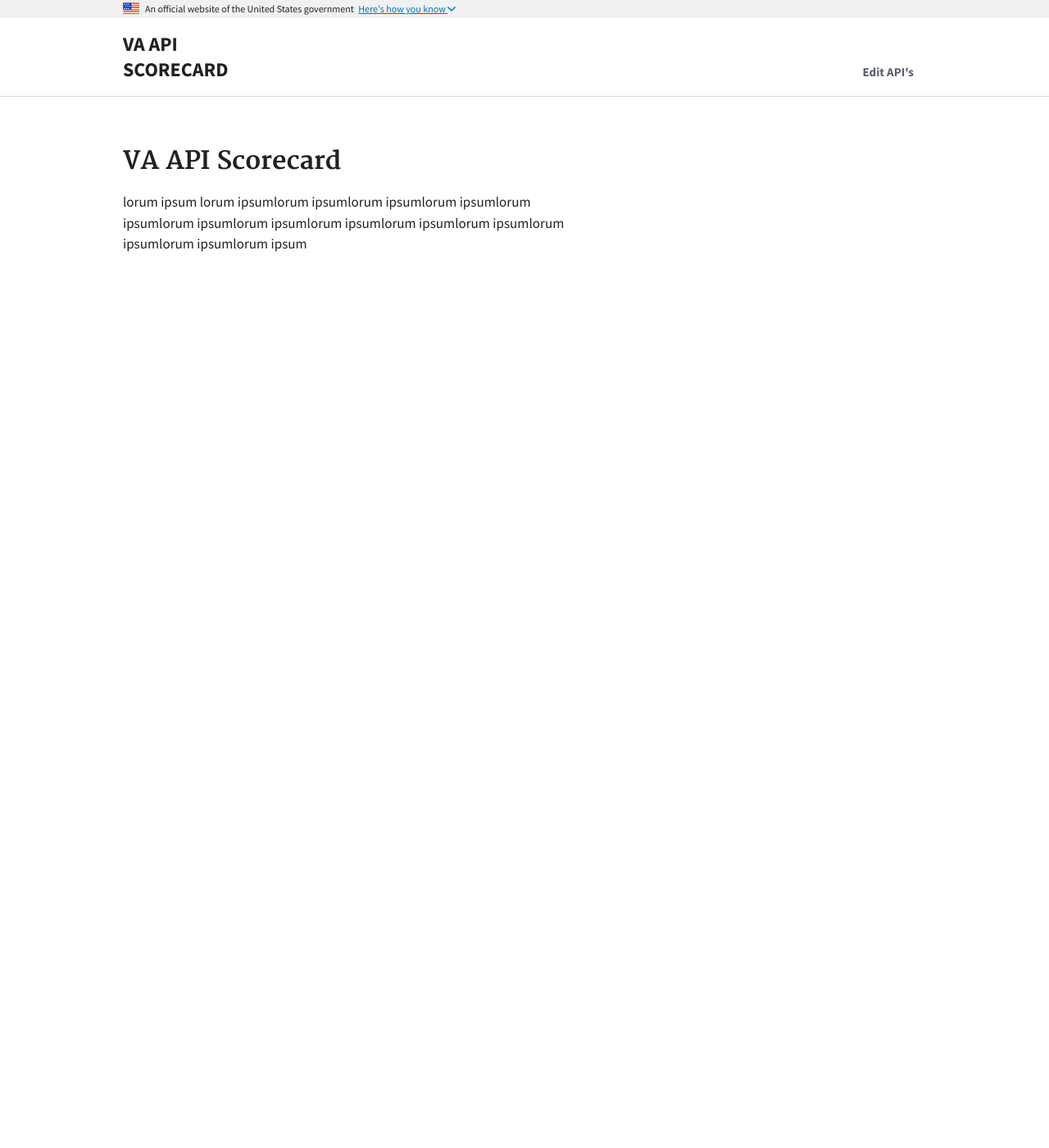
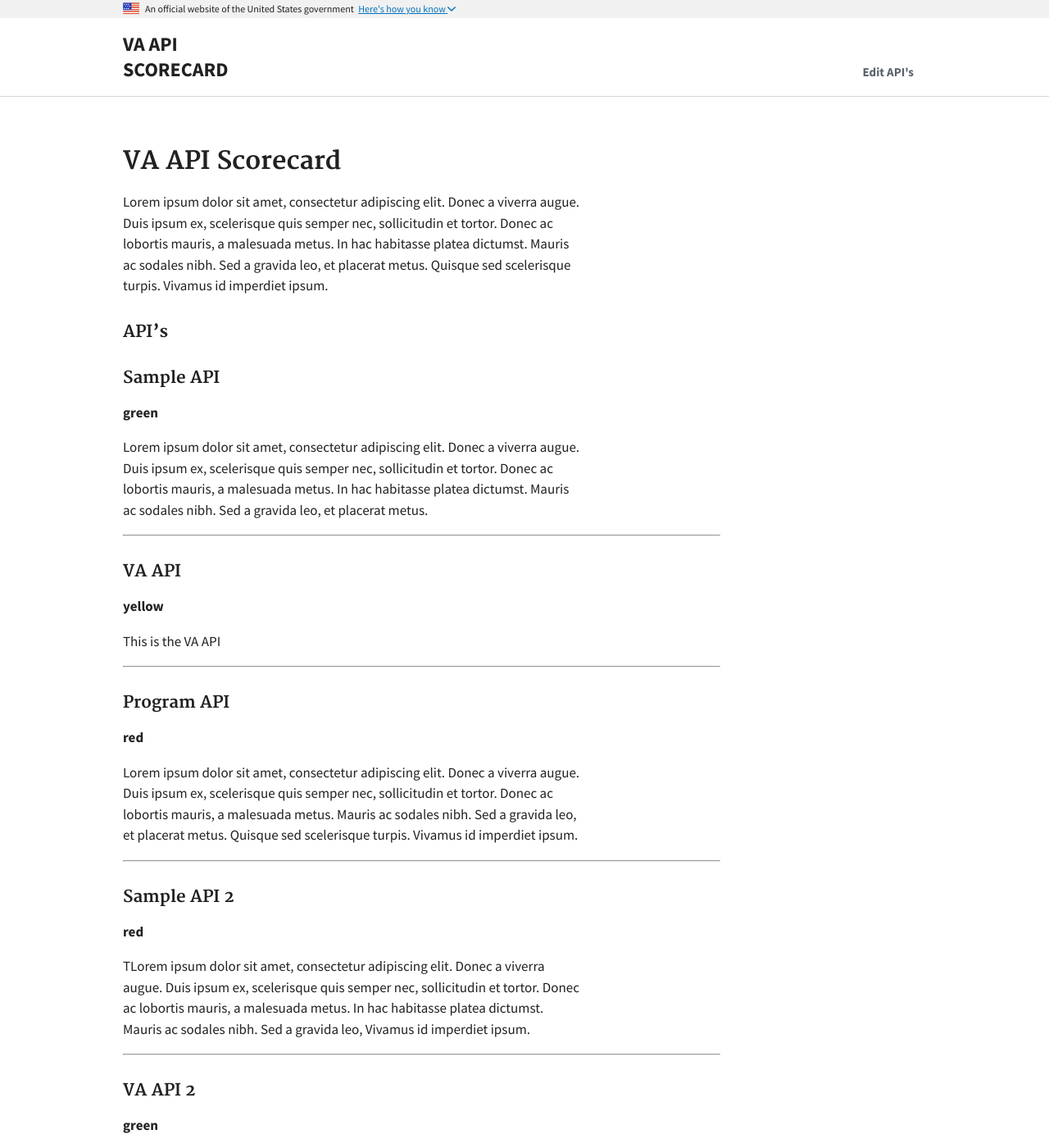
Before and after one commit to department-of-veterans-affairs/va-api-scorecard, a Jekyll site: the page built from index.md, in a window 1280 px wide and 1400 px high. Shown: the whole window at 82% size. Built offline with Jekyll 4.4.1, drawn with Linux system fonts in a browser that asks for light colours; a script that is not in the unit is left out; our own code applies the rules of GitHub Pages for plain Markdown files; some of the changed text lies outside the part shown.

Commit message:
Load apis on main page

```diff
--- a/_data/store.yaml
+++ b/_data/store.yaml
@@ -1,18 +1,18 @@
 - name: Sample API
-  description: This is a sample of api 1
+  description: Lorem ipsum dolor sit amet, consectetur adipiscing elit. Donec a viverra augue. Duis ipsum ex, scelerisque quis semper nec, sollicitudin et tortor. Donec ac lobortis mauris, a malesuada metus. In hac habitasse platea dictumst. Mauris ac sodales nibh. Sed a gravida leo, et placerat metus.
   status: green
 - name: VA API
   description: This is the VA API
   status: yellow
 - name: Program API
-  description: This is the program api
+  description: Lorem ipsum dolor sit amet, consectetur adipiscing elit. Donec a viverra augue. Duis ipsum ex, scelerisque quis semper nec, sollicitudin et tortor. Donec ac lobortis mauris, a malesuada metus. Mauris ac sodales nibh. Sed a gravida leo, et placerat metus. Quisque sed scelerisque turpis. Vivamus id imperdiet ipsum.
   status: red
 - name: Sample API 2
-  description: This is a sample of api 1
+  description: TLorem ipsum dolor sit amet, consectetur adipiscing elit. Donec a viverra augue. Duis ipsum ex, scelerisque quis semper nec, sollicitudin et tortor. Donec ac lobortis mauris, a malesuada metus. In hac habitasse platea dictumst. Mauris ac sodales nibh. Sed a gravida leo,  Vivamus id imperdiet ipsum.
   status: red
 - name: VA API 2
-  description: This is the VA API
+  description: Donec a viverra augue. Duis ipsum ex, scelerisque quis semper nec, sollicitudin et tortor. Donec ac lobortis mauris, a malesuada metus. In hac habitasse platea dictumst. Mauris ac sodales nibh. Sed a gravida leo, et placerat metus. Quisque sed scelerisque turpis. Vivamus id imperdiet ipsum.
   status: green
 - name: Program API 2
-  description: This is the program api
+  description: ipsum dolor sit amet, consectetur adipiscing elit. Donec a viverra augue. Duis ipsum ex, scelerisque quis semper nec, sollicitudin et tortor. Donec ac lobortis mauris, a malesuada metus. In hac habitasse platea dictumst. Mauris ac sodales nibh. Sed a gravida leo, et placerat metus. Quisque sed scelerisque turpis. Vivamus id imperdiet ipsum.
   status: yellow
--- /dev/null
+++ b/_includes/api.html
@@ -0,0 +1,10 @@
+<h3>
+  {{api.name}}
+</h3>
+<strong>
+    {{api.status}}
+</strong>
+<p>
+  {{ api.description }}
+</p>
+<hr>
--- a/index.md
+++ b/index.md
@@ -6,4 +6,9 @@ layout: documentation
 ---
 ## VA API Scorecard
 
-lorum ipsum lorum ipsumlorum ipsumlorum ipsumlorum ipsumlorum ipsumlorum ipsumlorum ipsumlorum ipsumlorum ipsumlorum ipsumlorum ipsumlorum ipsumlorum ipsum
+Lorem ipsum dolor sit amet, consectetur adipiscing elit. Donec a viverra augue. Duis ipsum ex, scelerisque quis semper nec, sollicitudin et tortor. Donec ac lobortis mauris, a malesuada metus. In hac habitasse platea dictumst. Mauris ac sodales nibh. Sed a gravida leo, et placerat metus. Quisque sed scelerisque turpis. Vivamus id imperdiet ipsum.
+
+### API's
+{% for api in site.data.store %}
+  {% include api.html api=api %}
+{% endfor %}
```
